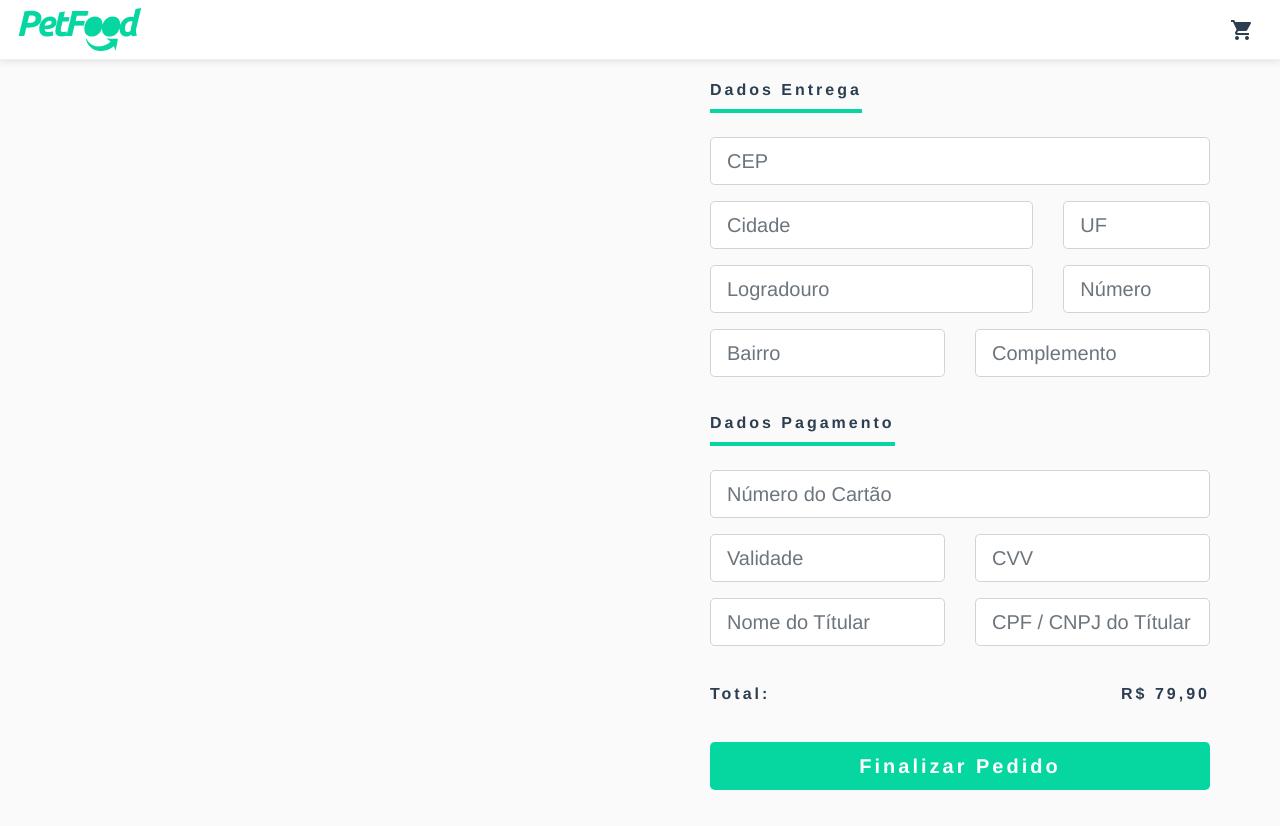
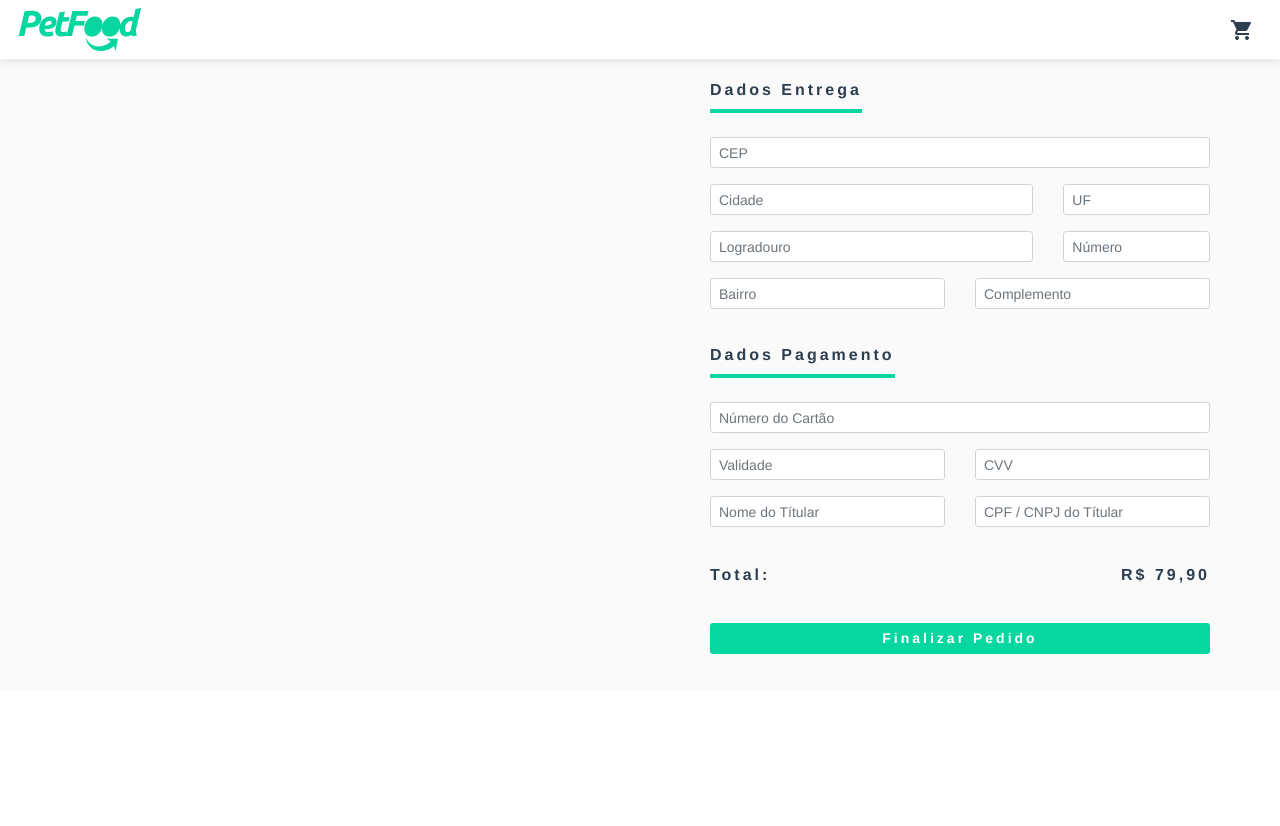
Before and after one commit to heldinho/petfood-web-vuejs, a Vue app: page /checkout in a window 1280 px wide. After the commit the page ends 800 px from the top, so only its background shows below. Built offline with nearby package versions, Linux system fonts and the light colour scheme.

Commit message:
fix
Signed-off-by: heldinho <helderferreirapassos@gmail.com>

```diff
--- a/src/components/form-checkout/DadosEntrega.vue
+++ b/src/components/form-checkout/DadosEntrega.vue
@@ -11,7 +11,7 @@
         <div class="form-group">
           <input
             type="tel"
-            class="form-control form-control-lg"
+            class="form-control form-control-sm"
             placeholder="CEP"
           />
         </div>
@@ -23,7 +23,7 @@
         <div class="form-group">
           <input
             type="text"
-            class="form-control form-control-lg"
+            class="form-control form-control-sm"
             placeholder="Cidade"
           />
         </div>
@@ -32,7 +32,7 @@
         <div class="form-group">
           <input
             type="text"
-            class="form-control form-control-lg"
+            class="form-control form-control-sm"
             placeholder="UF"
           />
         </div>
@@ -44,7 +44,7 @@
         <div class="form-group">
           <input
             type="text"
-            class="form-control form-control-lg"
+            class="form-control form-control-sm"
             placeholder="Logradouro"
           />
         </div>
@@ -53,7 +53,7 @@
         <div class="form-group">
           <input
             type="tel"
-            class="form-control form-control-lg"
+            class="form-control form-control-sm"
             placeholder="Número"
           />
         </div>
@@ -65,7 +65,7 @@
         <div class="form-group">
           <input
             type="text"
-            class="form-control form-control-lg"
+            class="form-control form-control-sm"
             placeholder="Bairro"
           />
         </div>
@@ -74,7 +74,7 @@
         <div class="form-group">
           <input
             type="text"
-            class="form-control form-control-lg"
+            class="form-control form-control-sm"
             placeholder="Complemento"
           />
         </div>
--- a/src/components/form-checkout/DadosPagamento.vue
+++ b/src/components/form-checkout/DadosPagamento.vue
@@ -11,7 +11,7 @@
         <div class="form-group">
           <input
             type="tel"
-            class="form-control form-control-lg"
+            class="form-control form-control-sm"
             placeholder="Número do Cartão"
           />
         </div>
@@ -23,7 +23,7 @@
         <div class="form-group">
           <input
             type="text"
-            class="form-control form-control-lg"
+            class="form-control form-control-sm"
             placeholder="Validade"
           />
         </div>
@@ -32,7 +32,7 @@
         <div class="form-group">
           <input
             type="text"
-            class="form-control form-control-lg"
+            class="form-control form-control-sm"
             placeholder="CVV"
           />
         </div>
@@ -44,7 +44,7 @@
         <div class="form-group">
           <input
             type="text"
-            class="form-control form-control-lg"
+            class="form-control form-control-sm"
             placeholder="Nome do Títular"
           />
         </div>
@@ -53,7 +53,7 @@
         <div class="form-group">
           <input
             type="text"
-            class="form-control form-control-lg"
+            class="form-control form-control-sm"
             placeholder="CPF / CNPJ do Títular"
           />
         </div>
@@ -72,7 +72,7 @@
     <div class="row">
       <div class="col-12">
         <div class="form-group">
-          <button class="btn button-primary btn-block btn-lg">
+          <button class="btn button-primary btn-block btn-sm">
             Finalizar Pedido
           </button>
         </div>
--- a/src/views/Register.vue
+++ b/src/views/Register.vue
@@ -12,36 +12,36 @@
             <div class="form-group">
               <input
                 type="text"
-                class="form-control form-control-lg"
+                class="form-control form-control-sm"
                 placeholder="Nome Completo"
               />
             </div>
             <div class="form-group">
               <input
                 type="email"
-                class="form-control form-control-lg"
+                class="form-control form-control-sm"
                 placeholder="E-Mail"
               />
             </div>
             <div class="form-group">
               <input
                 type="tel"
-                class="form-control form-control-lg"
+                class="form-control form-control-sm"
                 placeholder="Telefone"
               />
             </div>
             <div class="form-group">
               <input
                 type="tel"
-                class="form-control form-control-lg"
+                class="form-control form-control-sm"
                 placeholder="CPF"
               />
             </div>
             <div class="form-group">
-              <input type="date" class="form-control form-control-lg" />
+              <input type="date" class="form-control form-control-sm" />
             </div>
             <div class="form-group">
-              <button class="btn button-primary btn-block btn-lg">
+              <button class="btn button-primary btn-block btn-sm">
                 Finalizar Pedido
               </button>
             </div>
```
